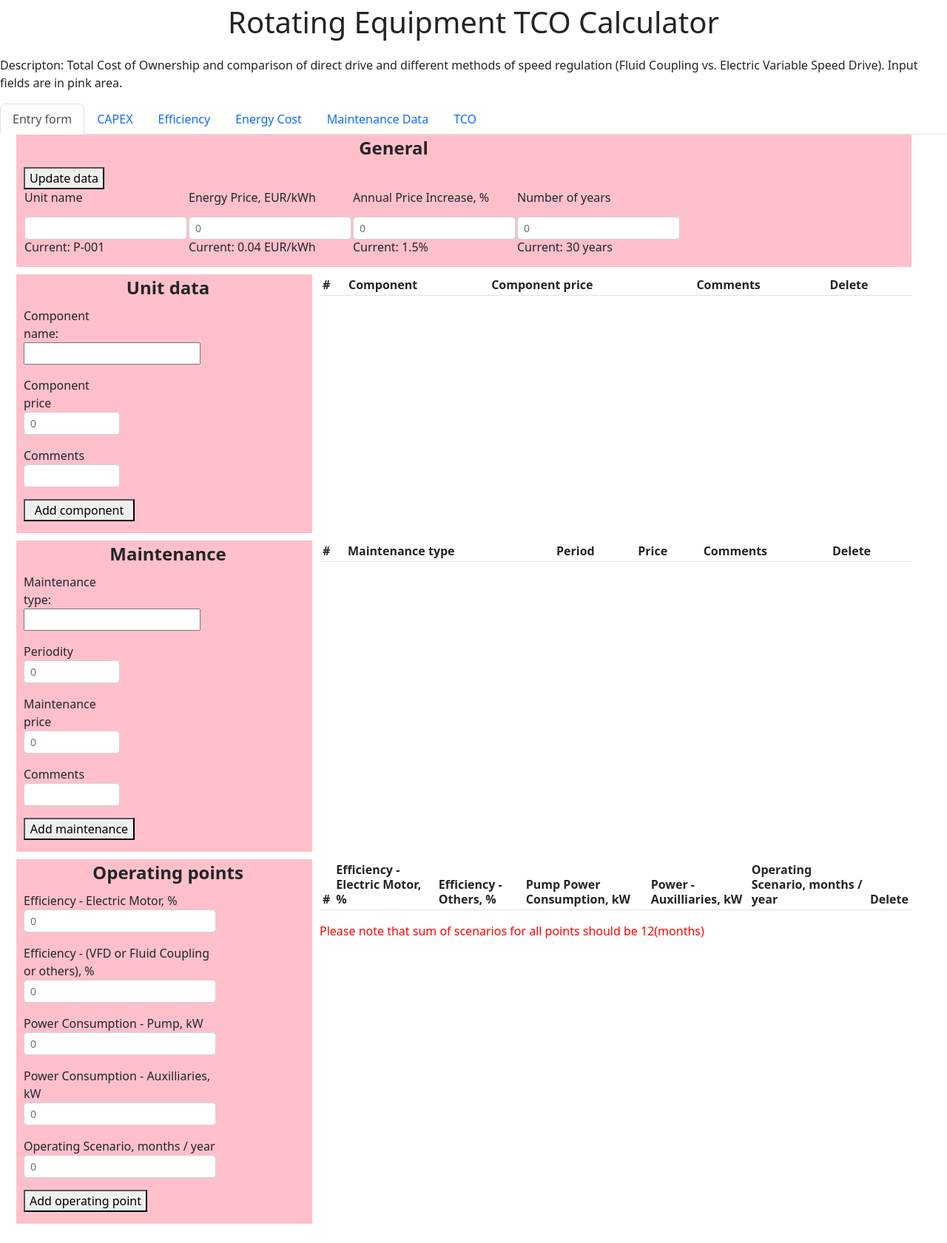
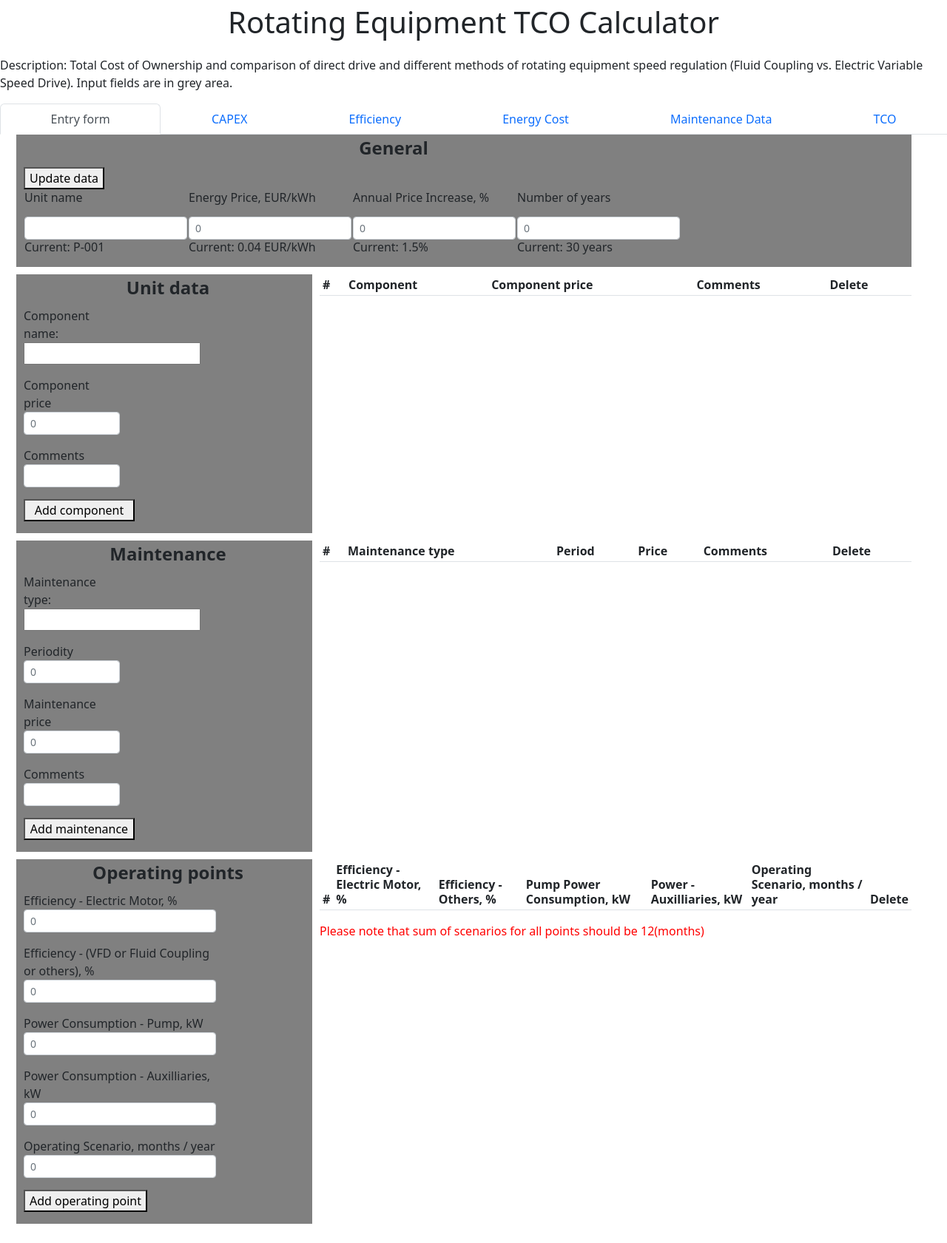
Before and after one commit to Sheva8855/TCO4, a Flask app: page / in a window 1280 px wide. Shown: the whole page at 74% size. Run offline with Flask 2, Linux system fonts and the light colour scheme; lists and menus that the app fills with data are empty.

Commit message:
no db, make it better

```diff
--- a/templates/base.html
+++ b/templates/base.html
@@ -10,7 +10,7 @@
 <p class="text-center">
 <span class="fs-1">Rotating Equipment TCO Calculator</span></p>
 <p class="text-left">
-<span class="fs-6">Descripton:  Total Cost of Ownership and comparison of direct drive and different methods of speed regulation (Fluid Coupling vs. Electric Variable Speed Drive). Input fields are in pink area.
+<span class="fs-6">Description:  Total Cost of Ownership and comparison of direct drive and different methods of rotating equipment speed regulation (Fluid Coupling vs. Electric Variable Speed Drive). Input fields are in grey area.
 </span></p>
 
 
--- a/templates/form_page.html
+++ b/templates/form_page.html
@@ -30,23 +30,23 @@ ul {list-style-type: decimal;}
 .input1 {
   grid-area: input1;
   padding-left: 10px;
-  background:pink;
+  background:grey;
 }
 .input2 {
   grid-area: input2;
   padding-left: 10px;
-  background:pink;
+  background:grey;
 }
 .input3 {
   grid-area: input3;
   padding-left: 10px;
-  background:pink;
+  background:grey;
 }
 .input4 {
   grid-area: input4;
   grid-column:1/3;
   padding-left: 10px;
-  background:pink;
+  background:grey;
 }
 .tab1 {
   grid-area: tab1;
@@ -79,7 +79,7 @@ ul {list-style-type: decimal;}
 </style>
 
 
-<ul class="nav nav-tabs" id="myTab" role="tablist">
+<ul class="nav nav-tabs justify-content-center nav-fill" id="myTab" role="tablist">
   <li class="nav-item" role="presentation">
     <a class="nav-link active" id="form" data-bs-toggle="tab" data-bs-target="#Entry form" type="button" role="tab" aria-controls="Entry form" aria-selected="true" href="/form_page">Entry form</a>
   </li>
@@ -89,14 +89,14 @@ ul {list-style-type: decimal;}
   <li class="nav-item" role="presentation">
     <a class="nav-link" id="efficiency" data-bs-toggle="tab" data-bs-target="#efficiency" type="button" role="tab" aria-controls="efficiency" aria-selected="false" href="/efficiency">Efficiency</a>
   </li>
-    <li class="energy" role="presentation">
+    <li class="nav-item" role="presentation">
     <a class="nav-link" id="energy" data-bs-toggle="tab" data-bs-target="#energy" type="button" role="tab" aria-controls="energy" aria-selected="false" href="/energy">Energy Cost</a>
   </li>
-    <li class="energy" role="presentation">
+    <li class="nav-item" role="presentation">
     <a class="nav-link" id="maintenance" data-bs-toggle="tab" data-bs-target="#maintenance" type="button" role="tab" aria-controls="maintenance" aria-selected="false" href="/maintenance">Maintenance Data</a>
   </li>
   </li>
-    <li class="energy" role="presentation">
+    <li class="nav-item" role="presentation">
     <a class="nav-link" id="tco" data-bs-toggle="tab" data-bs-target="#tco" type="button" role="tab" aria-controls="tco" aria-selected="false" href="/tco">TCO</a>
   </li>
 </ul>
--- a/templates/tco.html
+++ b/templates/tco.html
@@ -7,7 +7,7 @@ TCO
 
 {%block body%}
 
-<ul class="nav nav-tabs" id="myTab" role="tablist">
+<ul class="nav nav-tabs justify-content-center nav-fill" id="myTab" role="tablist">
   <li class="nav-item" role="presentation">
     <a class="nav-link" id="form" data-bs-toggle="tab" data-bs-target="#Entry form" type="button" role="tab" aria-controls="Entry form" aria-selected="false" href="/form_page">Entry form</a>
   </li>
@@ -40,6 +40,7 @@ TCO
 <p>capex: {{capexy}}</p>
 <p>energy: {{energie}}</p>
 <p>maintenance: {{main}}</p>
+<p>labor cost: </p>
 
 <img src="{{url_for('static', filename='tco.png')}}" align="middle" width="1000" height="500"/>
 {%endblock%}
```
Also changed, not shown: templates/capex.html (+4 -4 lines), templates/efficiency.html (+4 -4 lines), templates/energy.html (+4 -4 lines), templates/maintenance.html (+4 -4 lines), static/capex.png, static/maintenance.png.
